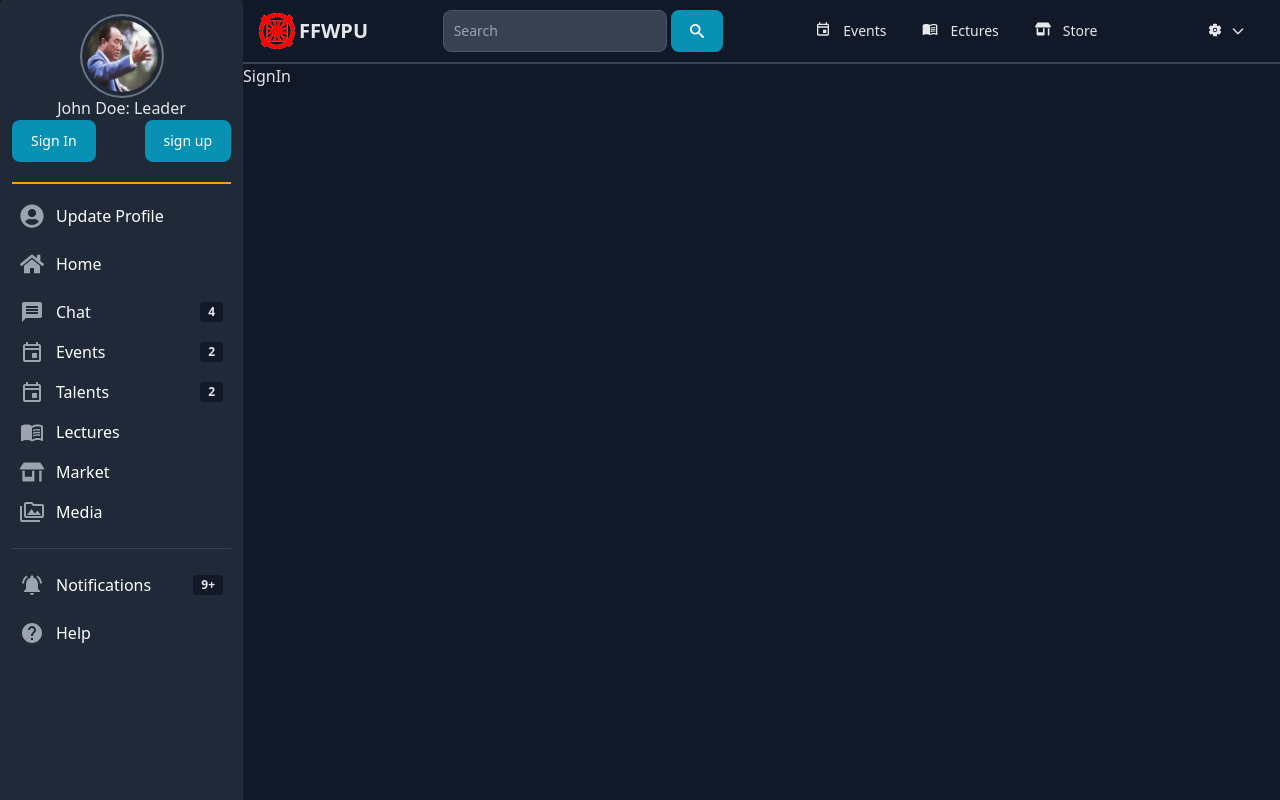
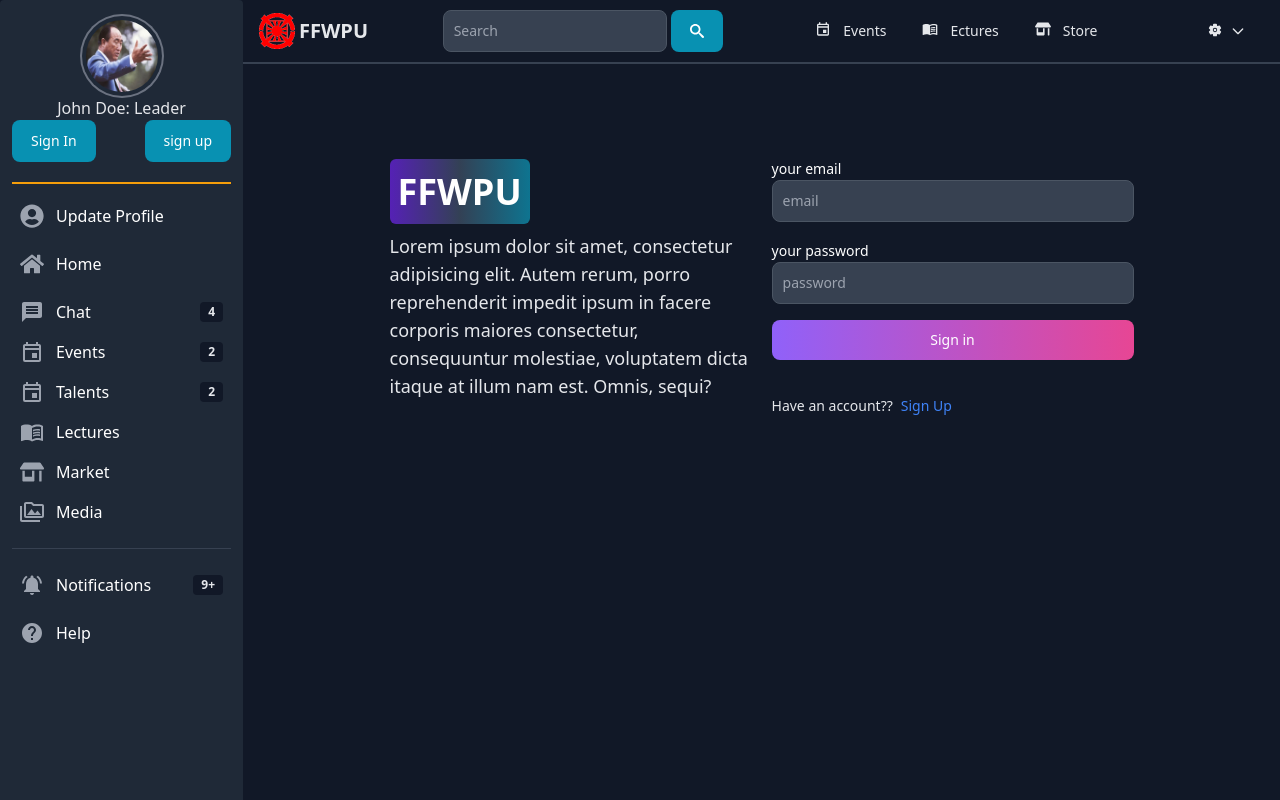
Before and after one commit to biooids/lowibru-biooids-test, a React (Vite) app in the folder client-b/: page /signin in a window 1280 px wide. Shown: the top 800 px of the page. Built offline with nearby package versions, Linux system fonts and the light colour scheme.

Commit message:
"Updated SignIn and SignUp pages with new UI components and functionality"

```diff
--- a/client-b/src/pages/SignIn.jsx
+++ b/client-b/src/pages/SignIn.jsx
@@ -1,7 +1,120 @@
-import React from "react";
+import { Alert, Button, Label, Spinner, TextInput } from "flowbite-react";
+import { useState } from "react";
+import { IoMdWarning } from "react-icons/io";
+import { Link, useNavigate } from "react-router-dom";
 
 function SignIn() {
-  return <div>SignIn</div>;
+  const [formData, setFormData] = useState({});
+  // add this
+  const [errorMessage, setErrorMessage] = useState(null);
+  const [loading, setLoading] = useState(false);
+  const navigate = useNavigate();
+  // add above
+  const handleChange = (e) => {
+    setFormData({ ...formData, [e.target.id]: e.target.value.trim() }); //trim()to remove spaces
+  };
+  // =======================================submitting the form
+  const handleSubmit = async (e) => {
+    e.preventDefault();
+    if (!formData.email || !formData.password) {
+      return setErrorMessage("fill out all fields");
+    }
+
+    try {
+      setLoading(true);
+      setErrorMessage(null); //error from previous request
+      const res = await fetch("/api/auth/signin", {
+        method: "POST",
+        headers: {
+          "Content-Type": "application/json",
+        },
+        body: JSON.stringify(formData),
+      });
+      const data = await res.json();
+      if (data.success === false) {
+        return setErrorMessage(` failed to sign up due to ${data.message}`);
+      }
+      setLoading(false);
+      if (res.ok) {
+        navigate("/");
+      }
+    } catch (error) {
+      setErrorMessage(error.message);
+      setLoading(false);
+    }
+  };
+  return (
+    <div className="min-h-screen mt-20">
+      <div className="flex gap-5 flex-col p-3 max-w-3xl mx-auto md:flex-row md:items-center">
+        <div className="flex-1">
+          <Link to="/" className="font-semibold dark:text-white text-4xl">
+            <span className="px-2 py-2 bg-gradient-to-r from-purple-800 via-slate-700 to-cyan-700 text-white rounded-md">
+              FFWPU
+            </span>
+          </Link>
+          <p className="text-lg mt-5">
+            Lorem ipsum dolor sit amet, consectetur adipisicing elit. Autem
+            rerum, porro reprehenderit impedit ipsum in facere corporis maiores
+            consectetur, consequuntur molestiae, voluptatem dicta itaque at
+            illum nam est. Omnis, sequi?
+          </p>
+        </div>
+        <div className=" flex-1">
+          <form className="flex flex-col gap-4" onSubmit={handleSubmit}>
+            <div>
+              <Label value="your email" />
+              <TextInput
+                type="email"
+                placeholder="email"
+                id="email"
+                onChange={handleChange}
+              />
+            </div>
+
+            <div>
+              <Label value="your password" />
+              <TextInput
+                type="password"
+                placeholder="password"
+                id="password"
+                onChange={handleChange}
+              />
+            </div>
+            <Button
+              gradientDuoTone="purpleToPink"
+              type="submit"
+              disabled={loading}
+            >
+              {loading ? (
+                <>
+                  <Spinner size="sm" />
+                  <span className="pl-3">Loading... please wait</span>
+                </>
+              ) : (
+                "Sign in"
+              )}
+            </Button>
+
+            <div className="placeholder-oauth">{/* OAuth Buttons Here */}</div>
+          </form>
+
+          <div className="flex gap-2 text-sm mt-5">
+            <span>Have an account??</span>
+            <Link to="/signup" className="text-blue-500">
+              Sign Up
+            </Link>
+          </div>
+
+          {errorMessage && (
+            <Alert className="flex gap-2 text-sm mt-5" color="failure">
+              <IoMdWarning />
+              <span>{errorMessage}</span>
+            </Alert>
+          )}
+        </div>
+      </div>
+    </div>
+  );
 }
 
 export default SignIn;
--- a/client-b/src/pages/SignUp.jsx
+++ b/client-b/src/pages/SignUp.jsx
@@ -111,7 +111,7 @@
           <div className="flex gap-2 text-sm mt-5">
             <span>Have an account??</span>
             <Link to="/signin" className="text-blue-500">
-              Log In
+              Sign In
             </Link>
           </div>
 
```
